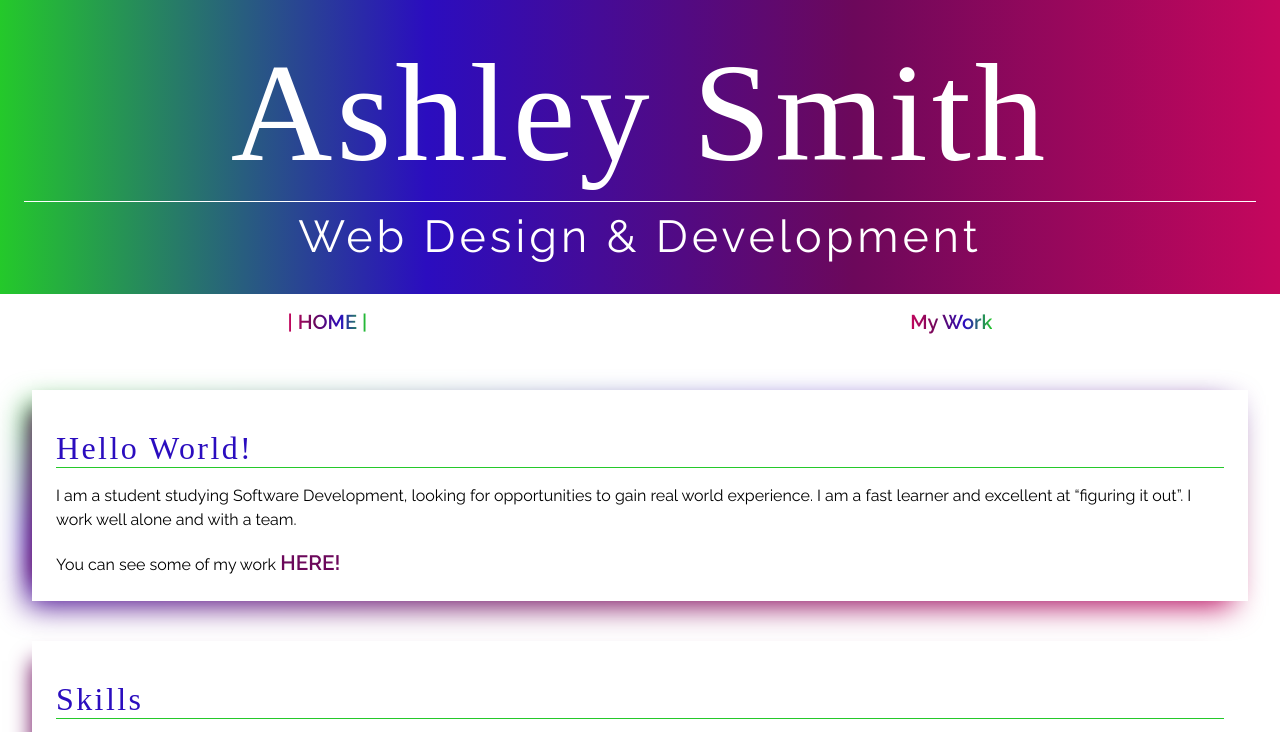
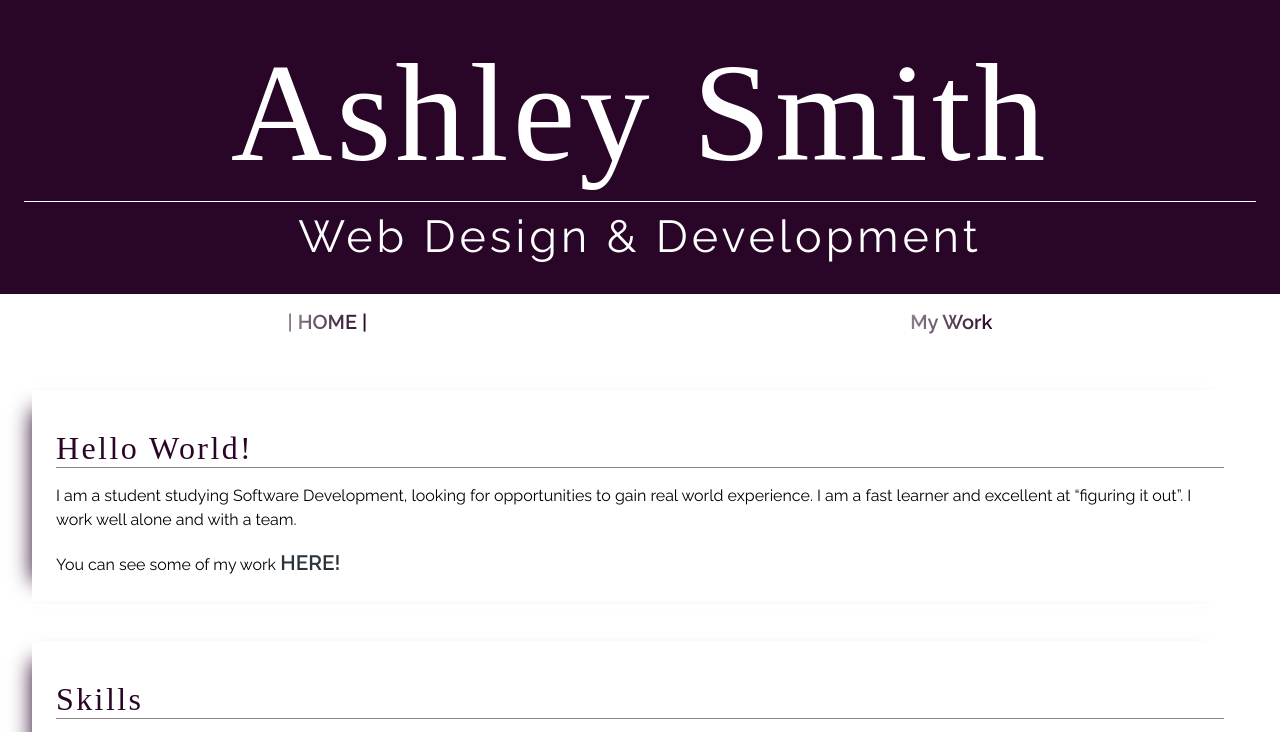
Before and after one commit to ashesmsmith/ashleysmith, a plain HTML site: page index.html in a window 1280 px wide. Shown: the top 732 px of the page. Drawn offline with Linux system fonts and the light colour scheme; a web font is replaced by a local one.

Commit message:
style updates

```diff
--- a/index.html
+++ b/index.html
@@ -29,7 +29,6 @@
     </nav>
 
     <main>
-        <div class="gradient">
         <section>
             <h3>Hello World!</h3>
             <p>I am a student studying Software Development, looking for opportunities to gain real
@@ -38,7 +37,6 @@
             <br>
             <p>You can see some of my work <a href="my_work.html">HERE!</a></p>
         </section>
-        </div>
 
         <section>
             <h3>Skills</h3>
--- a/styles/base.css
+++ b/styles/base.css
@@ -31,16 +31,20 @@ h2 {
 }
 
 h3 {
-    color: #2B0DBF;
+    color: #290628;
     font-size: 2rem;
     font-weight: 500;
     margin: 1rem auto;
-    border-bottom: 1px solid #24C92A;
+    border-bottom: 1px solid #8D818C;
 }
 
 /* HEADER */
 header {
-    background: linear-gradient(to right, #24C92A, #2B0DBF, #6C085B, #C5075D);
+    /* background-image: url(../images/background.png);
+    background-position: center; */
+    /* background: linear-gradient(to bottom right, #24C92A, #2B0DBF, #6C085B, #C5075D); */
+
+    background: #290628;
     padding: 1.5rem;
 }
 
@@ -53,7 +57,7 @@ nav {
 }
 
 nav a {
-    background: linear-gradient(to left, #24C92A, #2B0DBF, #6C085B, #C5075D);
+    background: linear-gradient(to left, #290628, #8D818C);
     background-clip: text;
     -webkit-text-fill-color: transparent;
     font-size: 1.25rem;
@@ -62,7 +66,7 @@ nav a {
 }
 
 nav a:hover {
-    background: linear-gradient(to right, #24C92A, #2B0DBF, #6C085B, #C5075D);
+    background: linear-gradient(to right, #290628, #8D818C);
     background-clip: text;
     -webkit-text-fill-color: transparent;
     font-size: 1.7rem;
@@ -77,21 +81,7 @@ section {
     background-color: white;
     margin: 2.5rem auto;
     padding: 1.5rem;
-    box-shadow: -20px 0 20px -20px #6C085B;
-}
-
-.gradient {
-    position: relative;
-}
-
-.gradient::before {
-    content: '';
-    position: absolute;
-    inset: 5px; /* control the spread */
-    transform: translate(-10px, 10px); /* control the h and v offsets */
-    z-index: -1; /* place element in back */
-    background: linear-gradient(to bottom right,#24C92A, #2B0DBF, #6C085B, #C5075D);
-    filter: blur(15px); /* blur */
+    box-shadow: -20px 0 20px -20px #290628;
 }
 
 p {
@@ -99,7 +89,7 @@ p {
 }
 
 h3 span {
-    background: linear-gradient(to bottom right, #24C92A, #2B0DBF, #6C085B, #C5075D);
+    background: linear-gradient(to bottom right, #290628, #8D818C, #2A343C);
     background-clip: text;
     -webkit-text-fill-color: transparent;
     font-weight: 500;
@@ -110,14 +100,14 @@ h4 + p {
 }
 
 h4 a, p a {
-    color: #6C085B;
+    color: #2A343C;
     font-size: 1.3rem;
     font-weight: 600;
     text-decoration: none;
 }
 
 h4 a:hover, p a:hover {
-    color: #C5075D;
+    color: #290628;
     font-size: 1.7rem;
 }
 
@@ -133,7 +123,7 @@ img {
 
 /* FOOTER */
 footer {
-    background-color: #6C085B;
+    background-color: #99D5C9;
     color: white;
     text-align: center;
     padding: 1rem;
```
Also changed, not shown: images/background.png (added). Lines whose indentation alone changed are shown as unchanged.
